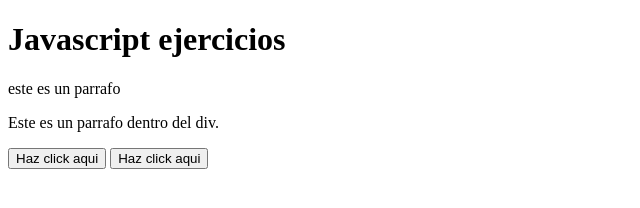
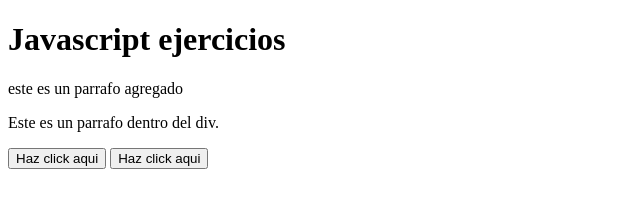
Before and after one commit to estudioit-cl/curso-js, a plain HTML site: page index.html in a window 1280 px wide. Shown: the full height of the page, 0-640 px from the left. Drawn offline with Linux system fonts and the light colour scheme.

Commit message:
se edita index

```diff
--- a/index.html
+++ b/index.html
@@ -8,7 +8,7 @@
 <body>
 <h1 id="titulo">Javascript ejercicios</h1>
 
-<p id="parrafo">este es un parrafo</p>
+<p id="parrafo">este es un parrafo agregado</p>
 
 
 <div id="congtenedor">
```
